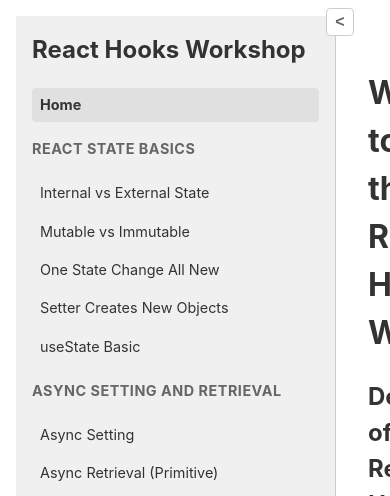
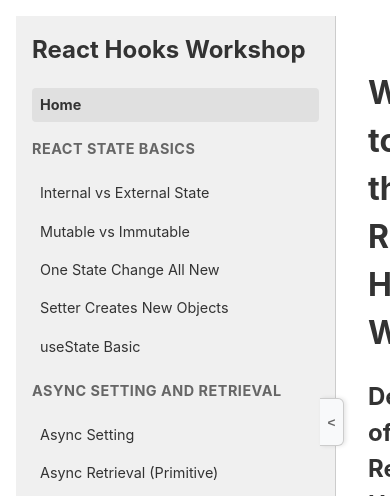
Before and after one commit to andrekovac/react-hooks-workshop, a React (Vite) app: page / in a window 390 px wide. Shown: the top 496 px of the page. Built offline with nearby package versions, Linux system fonts and the light colour scheme.

Commit message:
style: Update sidebar toggle positioning and appearance for improved usability. Change header from 'React.memo' to 'Performance' for better clarity. Adjust CSS properties for enhanced visual presentation and responsiveness.

```diff
--- a/src/components/Layout.css
+++ b/src/components/Layout.css
@@ -27,31 +27,34 @@
 }
 
 .sidebar-toggle {
-  position: absolute;
-  top: 0.5rem;
-  left: 326px;
-  width: 28px;
-  height: 28px;
+  position: fixed;
+  top: 50%;
+  left: 320px;
+  transform: translateY(-50%);
+  width: 24px;
+  height: 48px;
   border: 1px solid #ccc;
-  background: #fff;
-  border-radius: 4px;
+  border-left: none;
+  background: #f8f9fa;
+  border-radius: 0 6px 6px 0;
   cursor: pointer;
-  font-size: 1rem;
+  font-size: 0.85rem;
   font-weight: bold;
   color: #666;
   display: flex;
   align-items: center;
   justify-content: center;
-  z-index: 10;
-  transition: left 0.3s ease;
+  z-index: 100;
+  transition: left 0.3s ease, background 0.15s ease;
+  box-shadow: 2px 0 4px rgba(0, 0, 0, 0.1);
 }
 
 .sidebar-toggle.collapsed {
-  left: 6px;
+  left: 0;
 }
 
 .sidebar-toggle:hover {
-  background: #e0e0e0;
+  background: #e9ecef;
   color: #333;
 }
 
--- a/src/components/Layout.tsx
+++ b/src/components/Layout.tsx
@@ -103,7 +103,7 @@
             </li>
           </ul>
 
-          <h3>React.memo</h3>
+          <h3>Performance</h3>
           <ul>
             <li>
               <NavLink to="/react-memo">Overview</NavLink>
```
